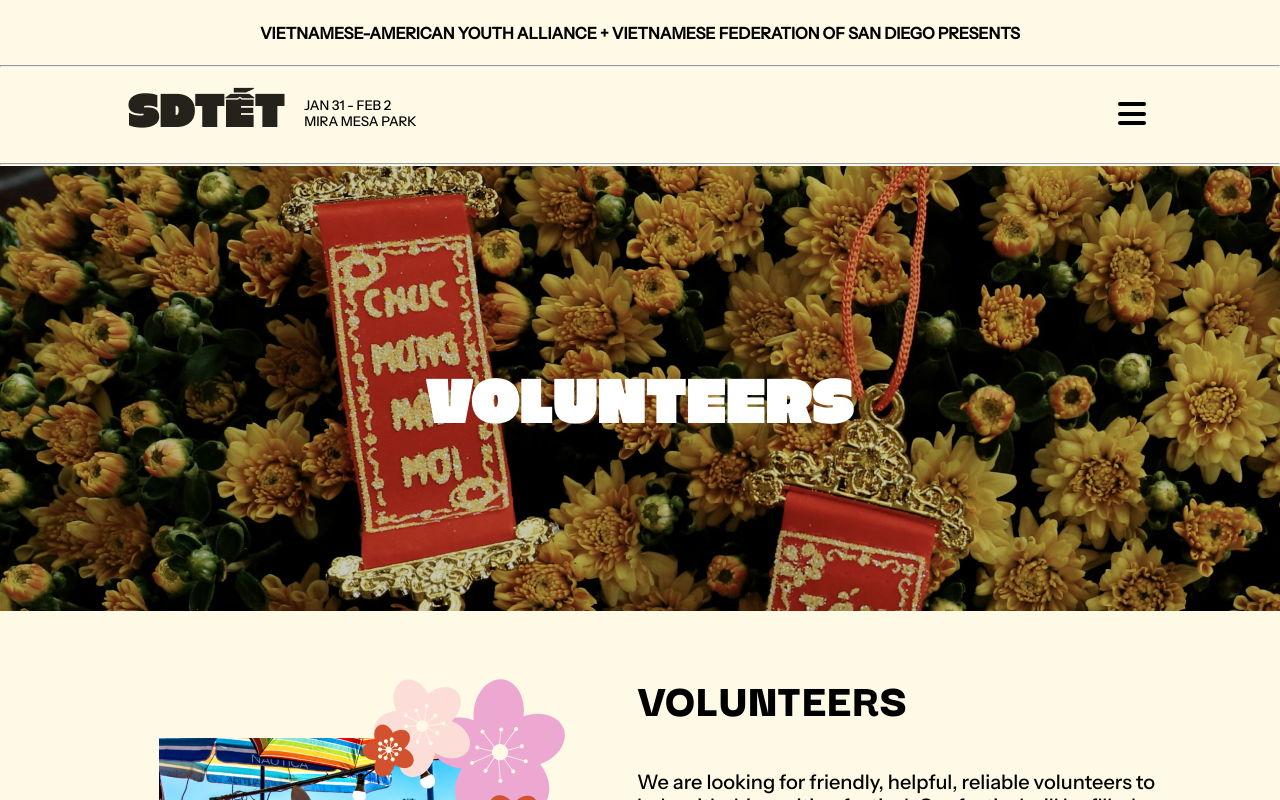
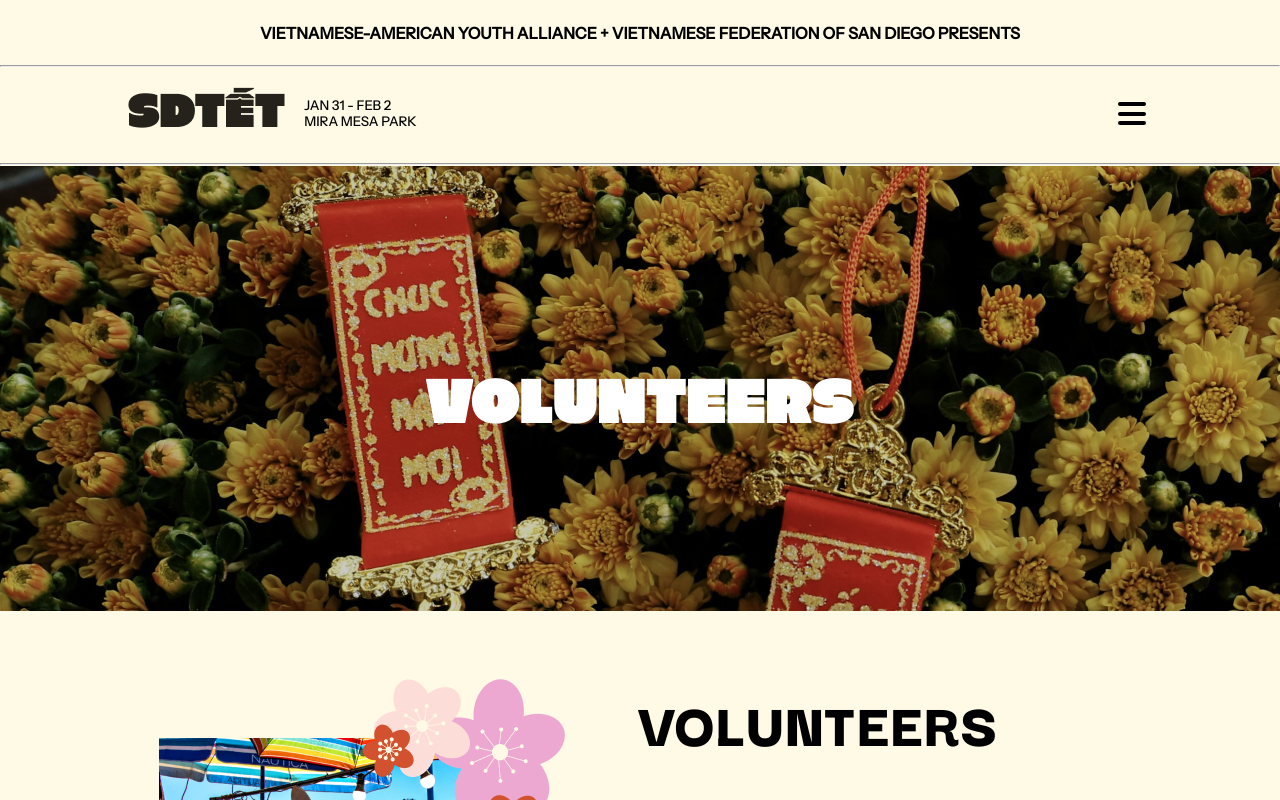
Before and after one commit to tyleroni/sdtet2024, a Vue app: page /volunteers in a window 1280 px wide. Built offline with nearby package versions, Linux system fonts and the light colour scheme.

Commit message:
updated volunteer font size

```diff
--- a/src/components/Volunteers/index.scss
+++ b/src/components/Volunteers/index.scss
@@ -25,7 +25,7 @@
 
 .volunteer-h1 {
     font-family: 'Grotesque Black';
-    font-size: 36pt;
+    font-size: 48pt;
     font-weight: bold;
 }
 
```
